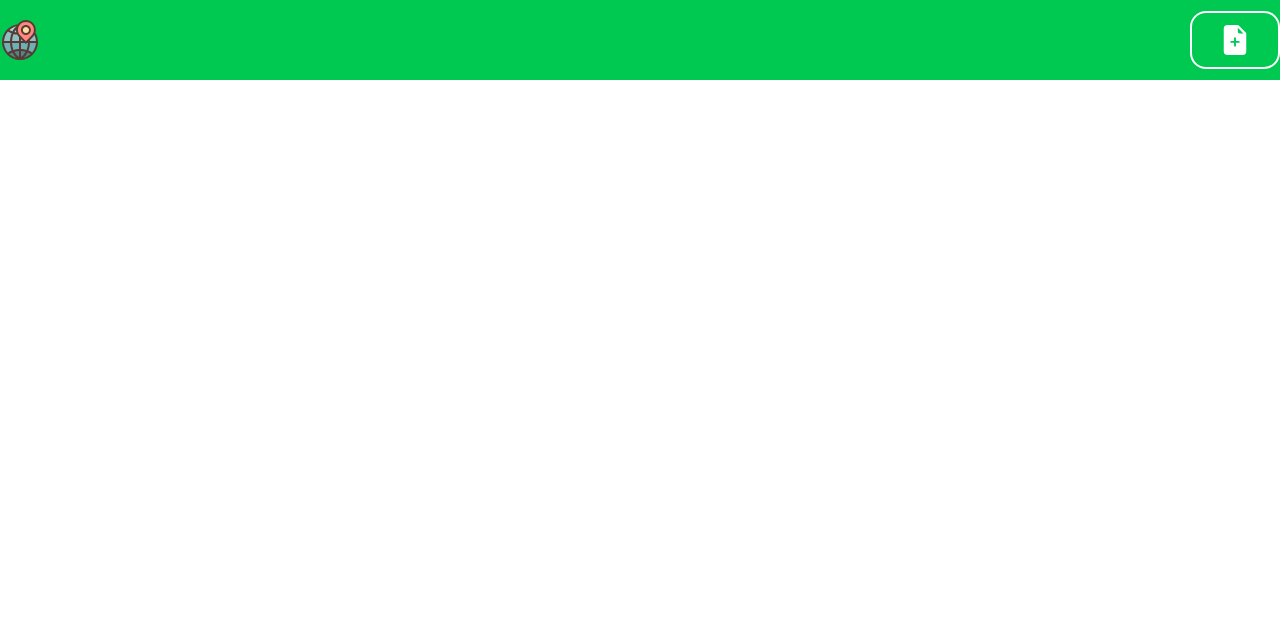
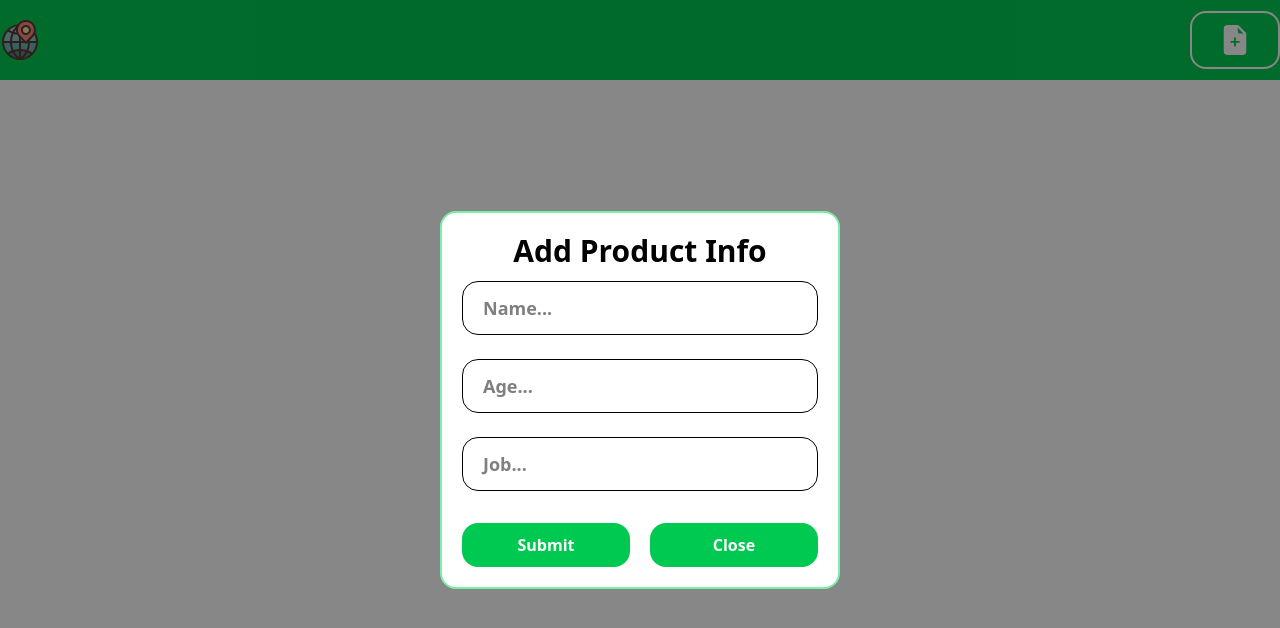
Before and after one commit to kalgo4444/item-card, a React (Vite) app: page / in a window 1280 px wide. Both pictures are taken after a click on the button 1235 px from the left and 40 px from the top of the page. Shown: the top 628 px of the page. Built offline with nearby package versions, Linux system fonts and the light colour scheme.

Commit message:
need fix

```diff
--- a/src/App.jsx
+++ b/src/App.jsx
@@ -1,9 +1,11 @@
 import Header from './components/header/Header';
+import Hero from './components/hero/Hero';
 
 const App = () => {
   return (
     <>
       <Header />
+      <Hero />
     </>
   );
 };
--- a/src/components/header/header.modul.btn/Headerbutton.jsx
+++ b/src/components/header/header.modul.btn/Headerbutton.jsx
@@ -1,13 +1,93 @@
+import { useState } from 'react';
 import { BsFileEarmarkPlusFill } from 'react-icons/bs';
 
 const Headerbutton = () => {
+  const [showModal, setShowModal] = useState(false);
+  const [name, setName] = useState('');
+  const [age, setAge] = useState('');
+  const [job, setJob] = useState('');
+  const [data, setData] = useState([]);
+
+  const handleChange = () => {
+    const info = {
+      id: new Date().getTime(),
+      name,
+      age: Number(age),
+      job,
+    };
+
+    const infodata = [...data, info];
+    setData(infodata);
+    localStorage.setItem('localdata', JSON.stringify(infodata));
+
+    setName('');
+    setAge('');
+    setJob('');
+    setShowModal(false);
+  };
+
   return (
+    <>
       <button
+        onClick={() => setShowModal(true)}
         type="button"
         className="px-7 py-3 border-2 rounded-2xl cursor-pointer text-3xl text-white hover:bg-white hover:text-green-500 duration-300"
       >
         <BsFileEarmarkPlusFill />
       </button>
+      {showModal ? (
+        <>
+          <div
+            onClick={() => setShowModal(false)}
+            className="fixed top-0 left-0 right-0 bottom-0 bg-[#00000078] z-10"
+          ></div>
+          <div className="fixed top-1/2 left-1/2 -translate-x-1/2 -translate-y-1/2 z-20 max-w-[400px] w-full border-2 border-green-300 bg-white p-5 rounded-2xl text-black ">
+            <h2 className="text-center text-3xl font-semibold">
+              Add Product Info
+            </h2>
+            <input
+              onChange={(e) => setName(e.target.value)}
+              value={name}
+              type="text"
+              placeholder="Name..."
+              className="border w-full outline-0 focus:border-green-500 focus:outline-2 outline-green-400 duration-150 py-3 rounded-2xl text-lg font-semibold indent-5 my-3"
+            />
+            <input
+              onChange={(e) => setAge(e.target.value)}
+              value={age}
+              type="number"
+              placeholder="Age..."
+              className="border w-full outline-0 focus:border-green-500 focus:outline-2 outline-green-400 duration-150 py-3 rounded-2xl text-lg font-semibold indent-5 my-3"
+            />
+            <input
+              onChange={(e) => setJob(e.target.value)}
+              value={job}
+              type="text"
+              placeholder="Job..."
+              className="border w-full outline-0 focus:border-green-500 focus:outline-2 outline-green-400 duration-150 py-3 rounded-2xl text-lg font-semibold indent-5 my-3"
+            />
+            <div className="flex items-center justify-center gap-5 font-semibold mt-5">
+              <button
+                onClick={handleChange}
+                type="button"
+                className="w-1/2 py-2.5 rounded-2xl bg-green-500 text-white hover:bg-white hover:outline hover:outline-green-500 hover:text-green-500 duration-150 cursor-pointer"
+              >
+                Submit
+              </button>
+              <button
+                onClick={() => setShowModal(false)}
+                type="button"
+                className="w-1/2 py-2.5 rounded-2xl bg-green-500 text-white hover:bg-white hover:outline hover:outline-green-500 hover:text-green-500 duration-150 cursor-pointer"
+              >
+                Close
+              </button>
+            </div>
+          </div>
+        </>
+      ) : (
+        <></>
+      )}
+    </>
   );
 };
 
--- /dev/null
+++ b/src/components/hero/Hero.jsx
@@ -0,0 +1,27 @@
+import image from '../../assets/images/title.svg';
+
+const Hero = () => {
+  return (
+    <div className="container mx-auto mt-10 px-2 grid grid-cols-1 sm:grid-cols-2 md:grid-cols-3 lg:grid-cols-4 gap-10">
+      {JSON.parse(localStorage.getItem('localdata'))?.map((e) => (
+        <article
+          className="border-2 rounded-2xl p-5 text-center text-2xl font-semibold shadow-xl shadow-gray-500/5 hover:shadow-gray-500/15 duration-150"
+          key={e.id}
+        >
+          <img
+            className="size-[100px] block mx-auto"
+            src={image}
+            alt="card img"
+          />
+          <p className="my-5">
+            <span className="text-green-500">Name:</span> {e.name}
+          </p>
+          <p>Age: {e.age}</p>
+          <p>Job: {e.job}</p>
+        </article>
+      ))}
+    </div>
+  );
+};
+
+export default Hero;
```
Lines whose indentation alone changed are shown as unchanged.
